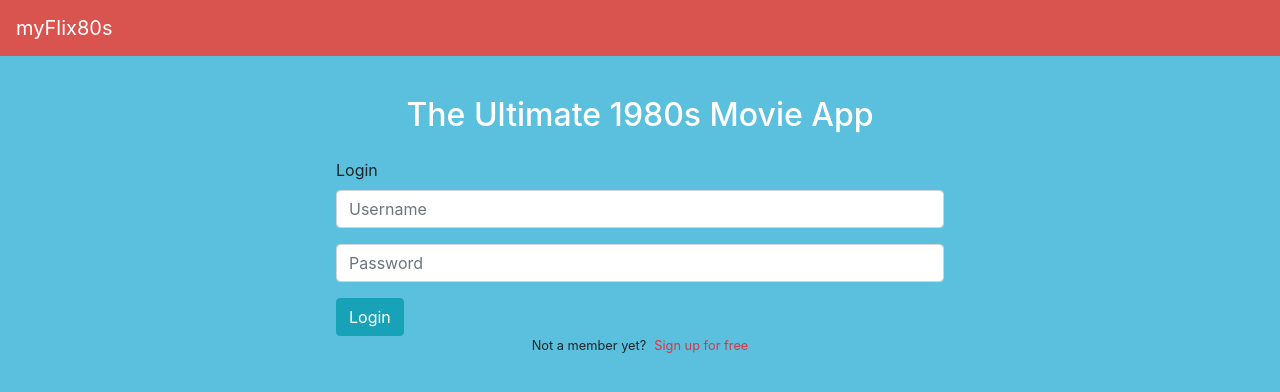
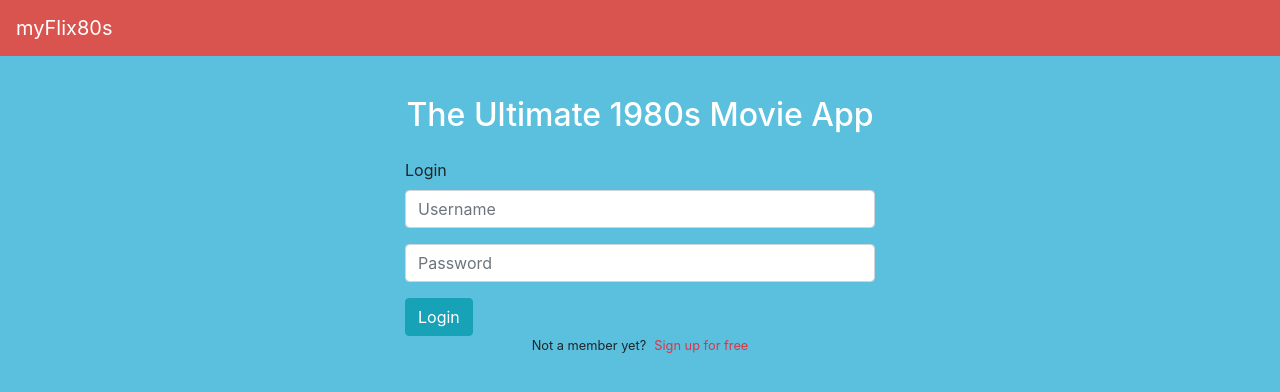
Before and after one commit to Adstrat/myFlix80s-client, a React (Vite) app: page /genres/1 in a window 1280 px wide. Shown: the top 392 px of the page. Built offline with nearby package versions, Linux system fonts and the light colour scheme.

Commit message:
made format responcive

```diff
--- a/src/components/login-view/login-view.jsx
+++ b/src/components/login-view/login-view.jsx
@@ -38,7 +38,7 @@ export function LoginView(props) {
       <Navbar className="navbar" variant="dark">
         <Navbar.Brand>myFlix80s</Navbar.Brand>
       </Navbar>
-      <Container className='my-4 w-50 p-3'>
+      <Container className='form-container'>
         <h2 className='text-center mb-4 white-words'>
           The Ultimate 1980s Movie App
         </h2>
--- a/src/components/login-view/login-view.scss
+++ b/src/components/login-view/login-view.scss
@@ -9,3 +9,9 @@ $red: #d9534f;
 .register {
   cursor: pointer;
 }
+
+.form-container {
+  max-width: 500px;
+  margin: auto;
+  margin-top: 40px;
+}
--- a/src/components/registration-view/registration-view.jsx
+++ b/src/components/registration-view/registration-view.jsx
@@ -74,7 +74,7 @@ export function RegistrationView(props) {
       <Navbar className="navbar" variant="dark">
         <Navbar.Brand>myFlix80s</Navbar.Brand>
       </Navbar>
-      <Container className='my-4  w-50 p-3'>
+      <Container className='form-container'>
         <h2 className='text-center mb-4 white-words'>
           Welcome to myFlix80s!
         </h2>
@@ -82,7 +82,7 @@ export function RegistrationView(props) {
       Create an account and start exploring..
         </p>
 
-        <Form>
+        <Form >
           <Form.Group controlId="formUsername">
             <Form.Label >Registration</Form.Label>
             <Form.Control
```
Also changed, not shown: 5 other files (tests, documents, lock files or other folders).
